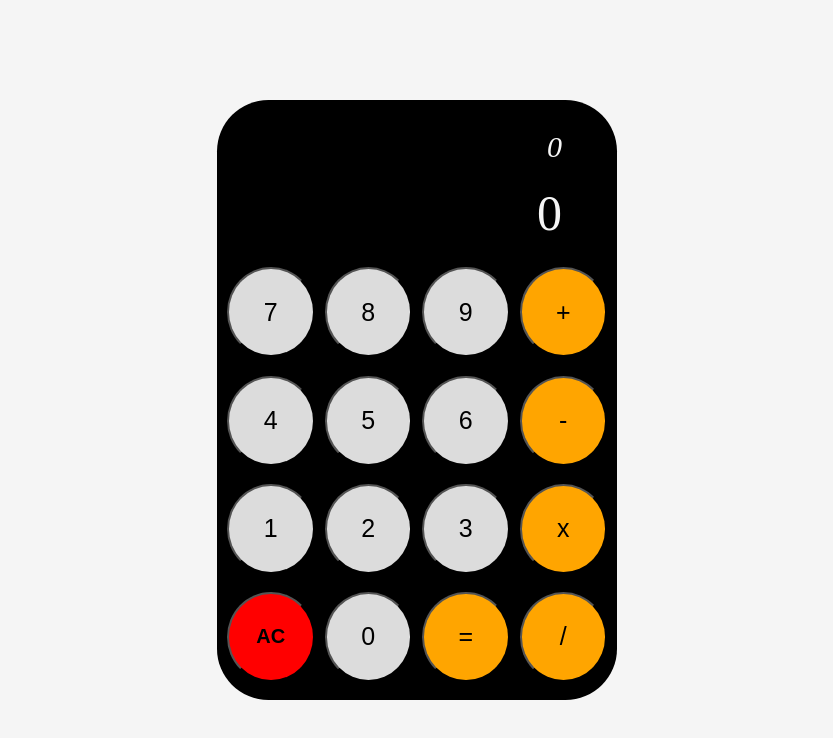
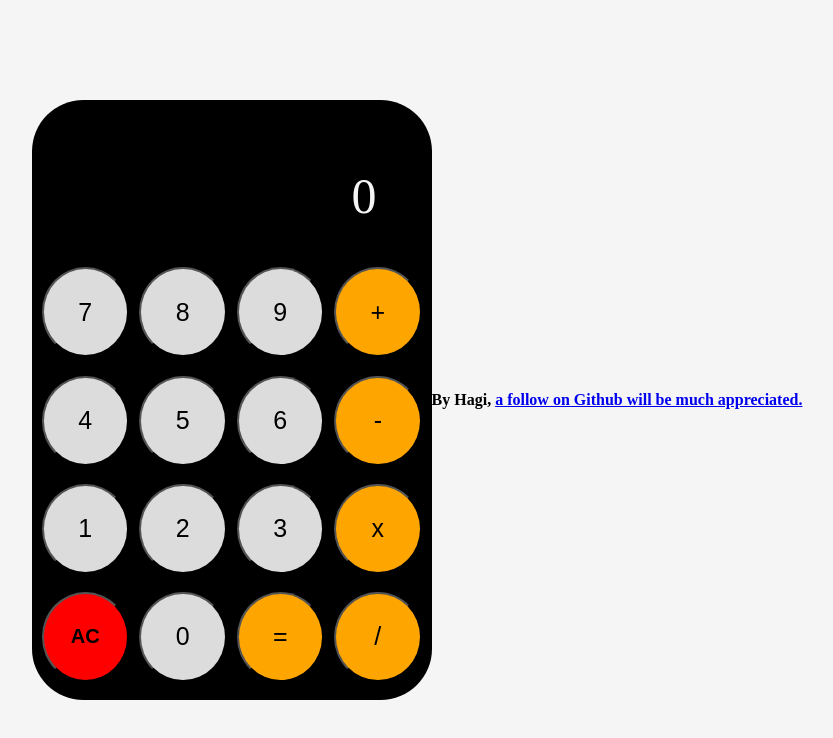
Before and after one commit to hg200/calculator, a plain HTML site: page index.html in a window 1280 px wide. Shown: the whole page, without its empty margins (223-1056 px from the left). Drawn offline with Linux system fonts and the light colour scheme.

Commit message:
Add credentials to footer

```diff
--- a/index.html
+++ b/index.html
@@ -12,7 +12,7 @@
 <body>
     <div class="calculator">
         <div class="screen">
-            <div class="input">0</div>
+            <div class="input"></div>
             <div class="output">0</div>
         </div>
 
@@ -36,6 +36,10 @@
         </div>
     </div>
     <script src="./app.js"></script>
+
+    <div class="footer">
+        <h4>By Hagi, <a href="https://github.com/hg200">a follow on Github will be much appreciated.</a> </h4>
+    </div>
 </body>
 
 </html>
```
